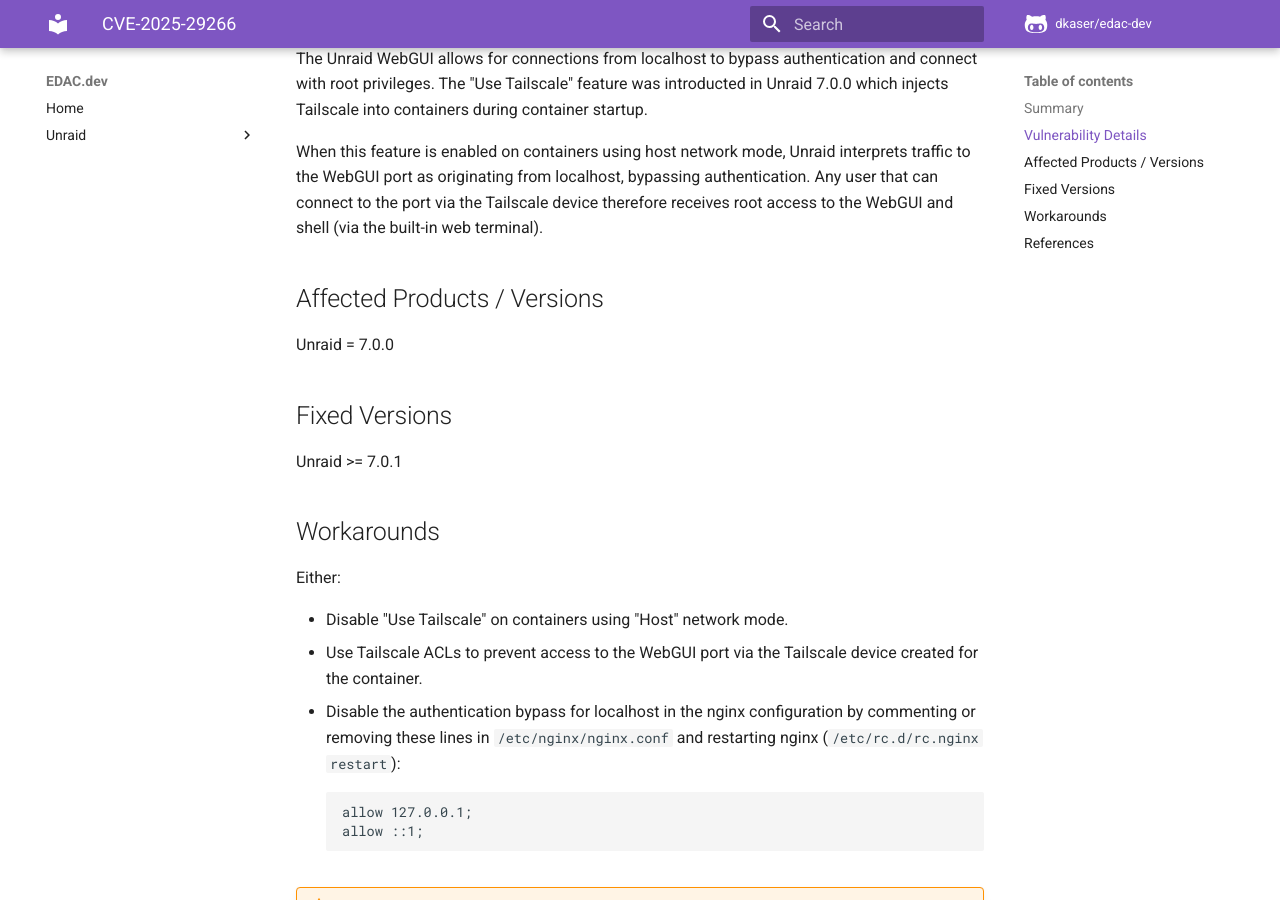
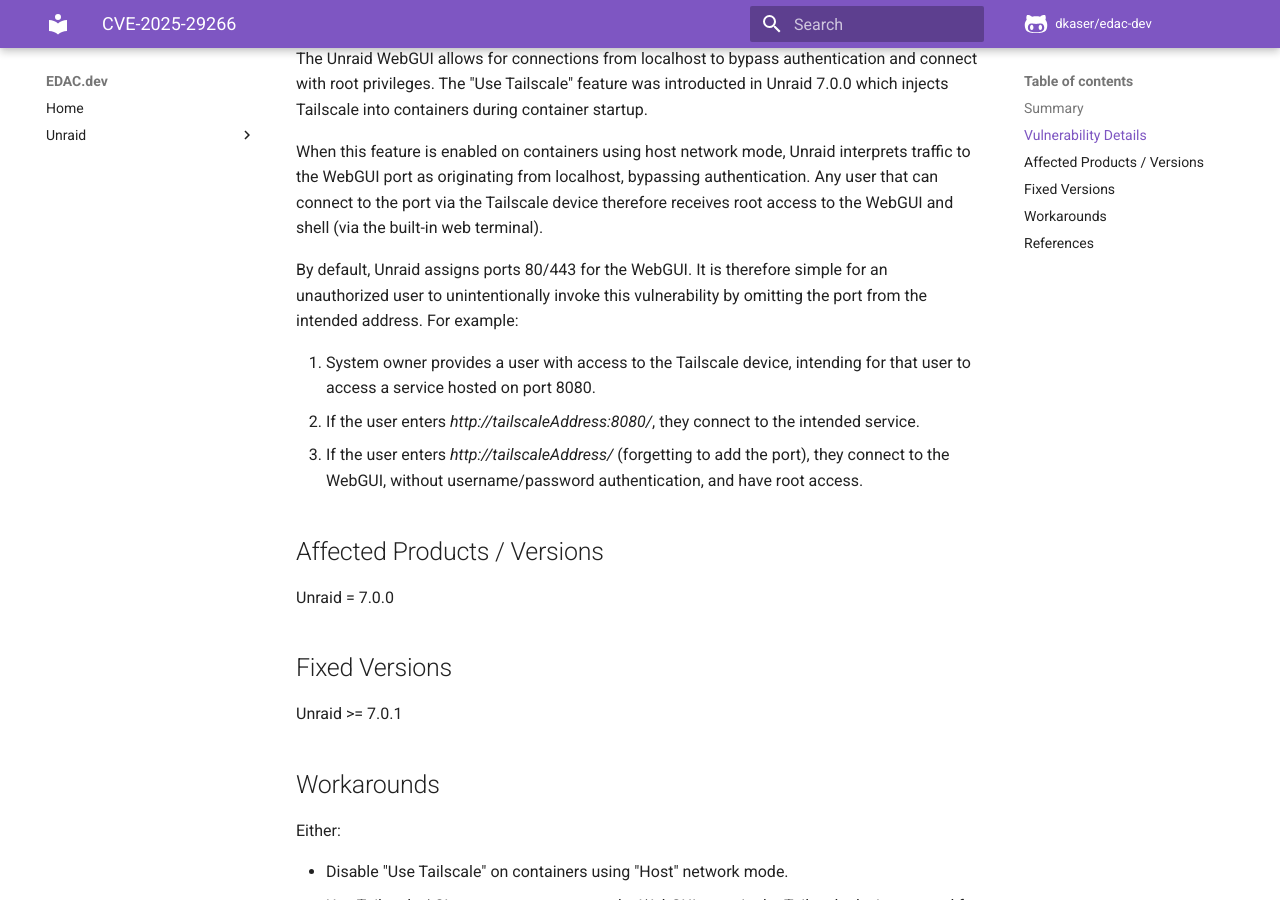
Before and after one commit to dkaser/edac-dev, an MkDocs documentation site: the page built from docs/security/CVE-2025-29266.md, in a window 1280 px wide and 900 px high, scrolled down 471 px. Built offline with MkDocs 1.6.1 and Material for MkDocs 9.7.7, drawn with Linux system fonts in a browser that asks for light colours; plug-ins that fetch from the network failed and are left out; comment, search, counter and statistics services are not loaded.

Commit message:
add example to CVE-2025-29266

```diff
--- a/docs/security/CVE-2025-29266.md
+++ b/docs/security/CVE-2025-29266.md
@@ -18,6 +18,12 @@ Unraid 7.0.0 allows remote users to access the Unraid WebGUI and web console as
 The Unraid WebGUI allows for connections from localhost to bypass authentication and connect with root privileges. The "Use Tailscale" feature was introducted in Unraid 7.0.0 which injects Tailscale into containers during container startup.
 
 When this feature is enabled on containers using host network mode, Unraid interprets traffic to the WebGUI port as originating from localhost, bypassing authentication. Any user that can connect to the port via the Tailscale device therefore receives root access to the WebGUI and shell (via the built-in web terminal).
+
+By default, Unraid assigns ports 80/443 for the WebGUI. It is therefore simple for an unauthorized user to unintentionally invoke this vulnerability by omitting the port from the intended address. For example:
+
+1. System owner provides a user with access to the Tailscale device, intending for that user to access a service hosted on port 8080.
+2. If the user enters _http://tailscaleAddress:8080/_, they connect to the intended service.
+3. If the user enters _http://tailscaleAddress/_ (forgetting to add the port), they connect to the WebGUI, without username/password authentication, and have root access.
 
 ## Affected Products / Versions
 
```
